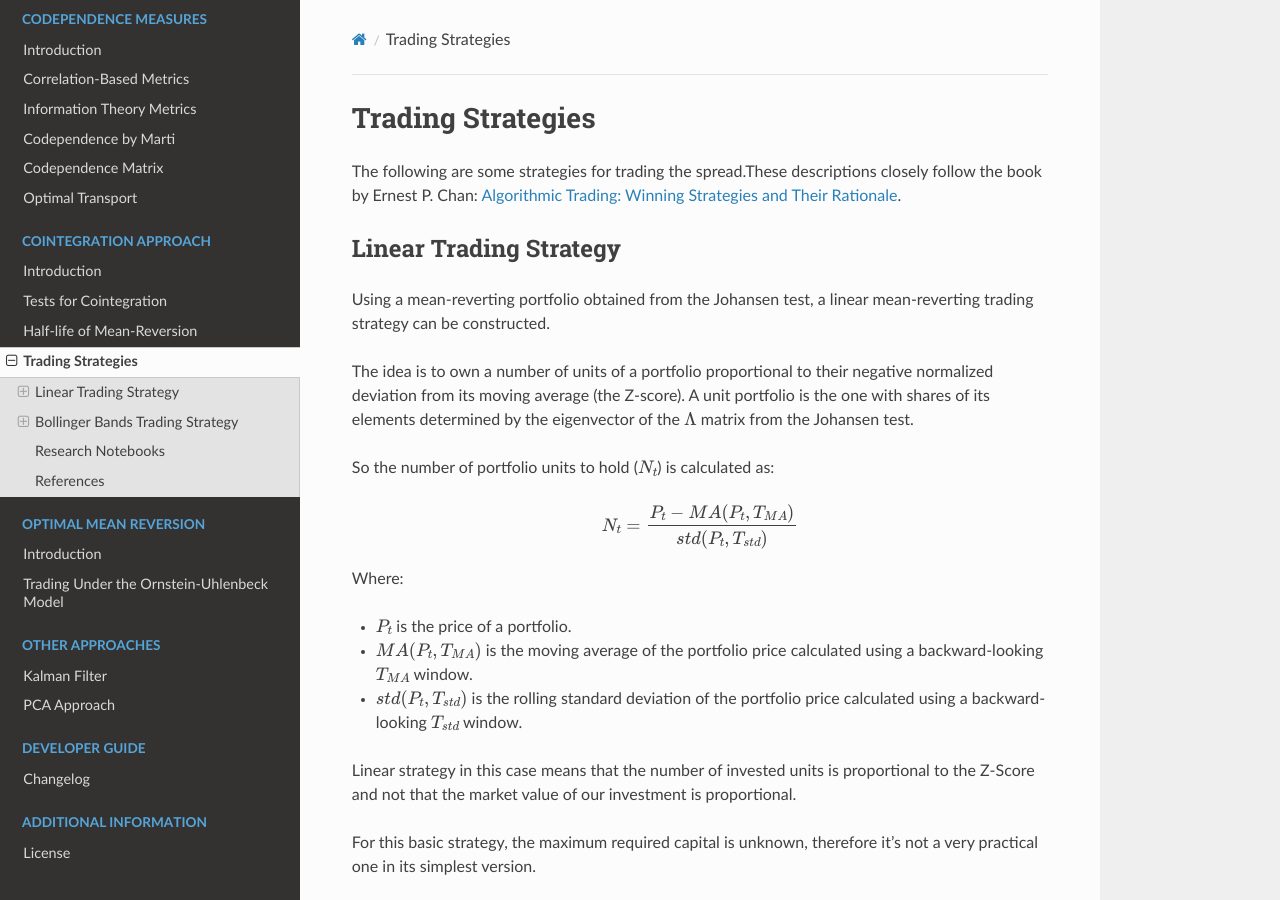
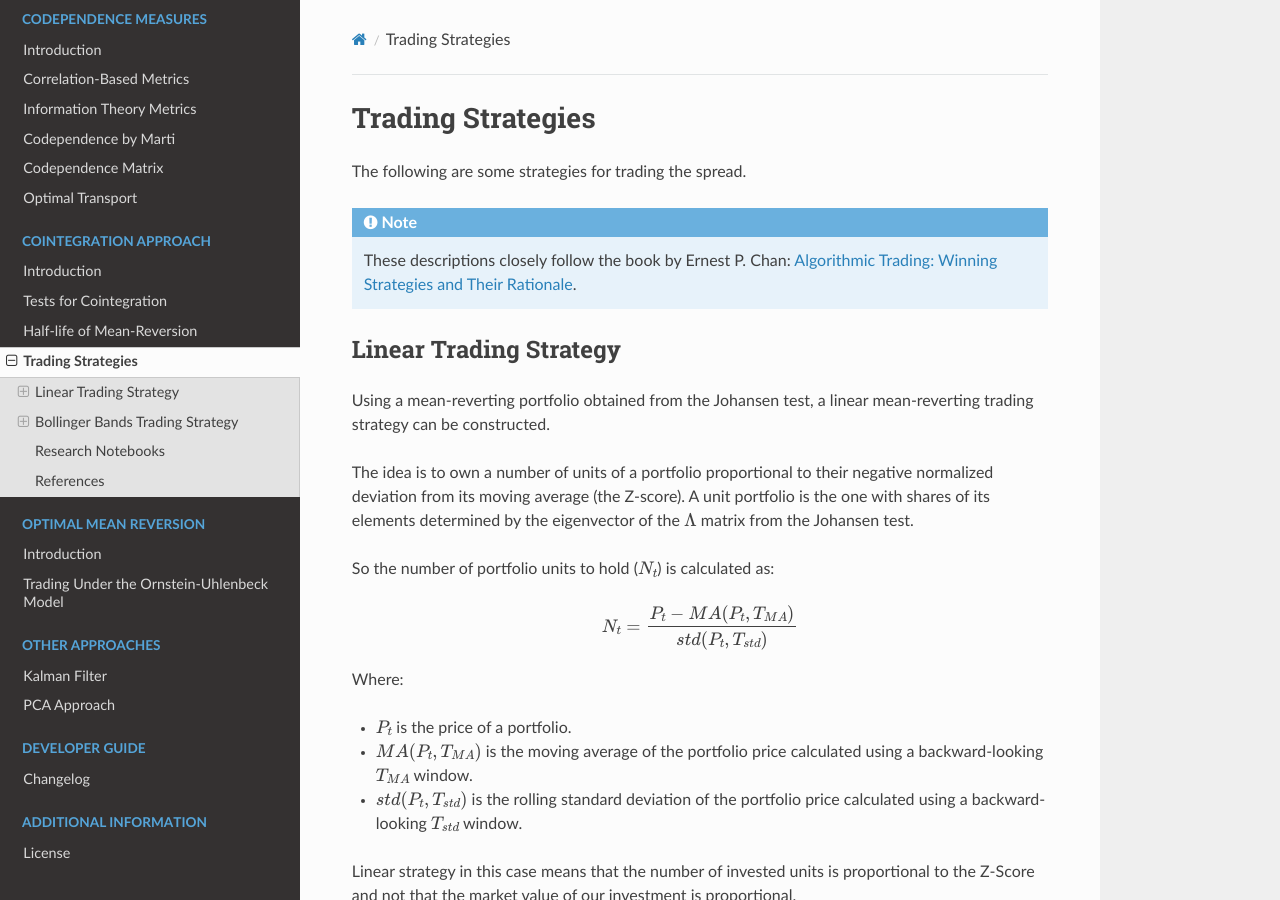
Before and after one commit to hudson-and-thames/arbitragelab, a Sphinx documentation site: the page built from docs/source/cointegration_approach/trading_strategies.rst, in a window 1280 px wide and 900 px high. Built offline with Sphinx 7.4.7 and the Read the Docs theme 2.0.0, drawn with Linux system fonts in a browser that asks for light colours; some of the changed lines change nothing that is shown.

Commit message:
Cointegration Approach small doc fix

```diff
--- a/docs/source/cointegration_approach/trading_strategies.rst
+++ b/docs/source/cointegration_approach/trading_strategies.rst
@@ -4,7 +4,12 @@
 Trading Strategies
 ==================
 
-The following are some strategies for trading the spread.These descriptions closely follow the book by Ernest P. Chan: `Algorithmic Trading: Winning Strategies and Their Rationale <https://www.wiley.com/en-us/Algorithmic+Trading%3A+Winning+Strategies+and+Their+Rationale-p-9781118460146>`__.
+The following are some strategies for trading the spread.
+
+.. note::
+   These descriptions closely follow the book by Ernest P. Chan:
+   `Algorithmic Trading: Winning Strategies and Their Rationale <https://www.wiley.com/en-us/Algorithmic+Trading%3A+Winning+Strategies+and+Their+Rationale-p-9781118460146>`__.
+
 
 Linear Trading Strategy
 #######################
```
